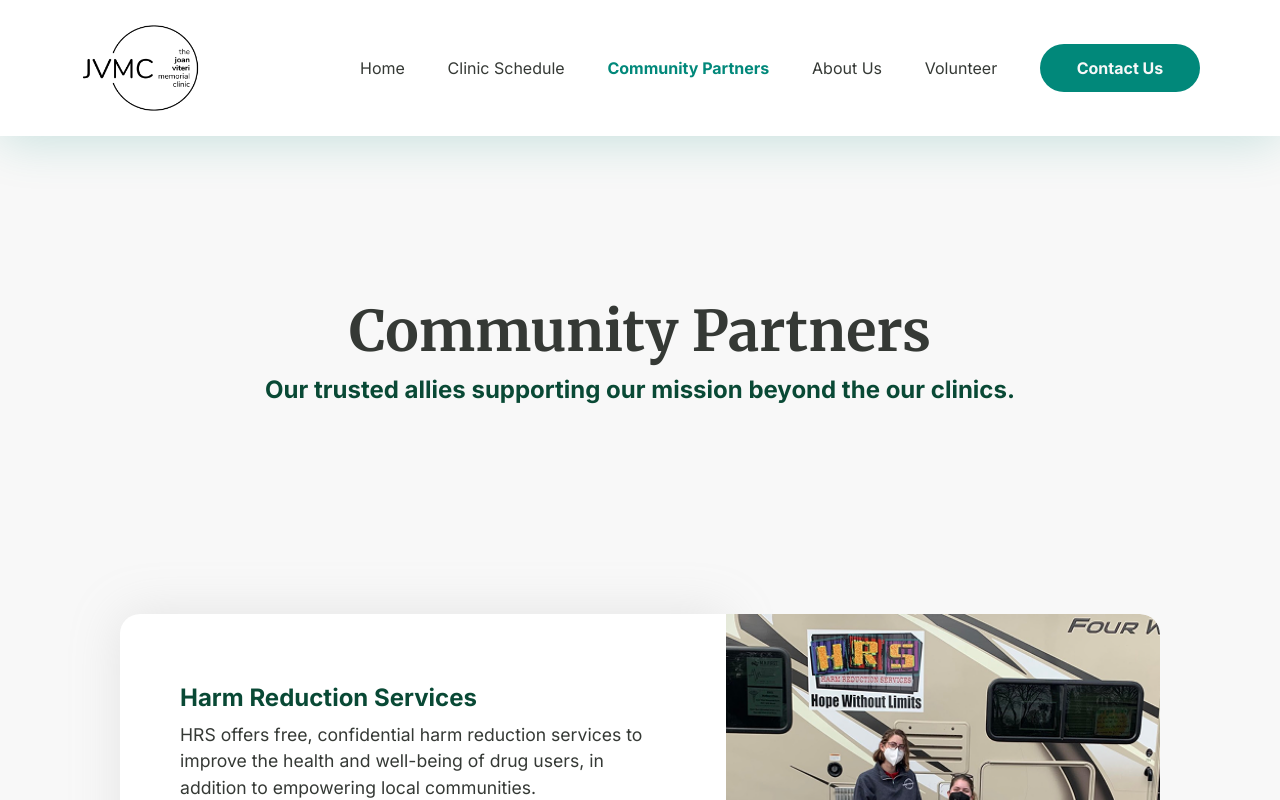
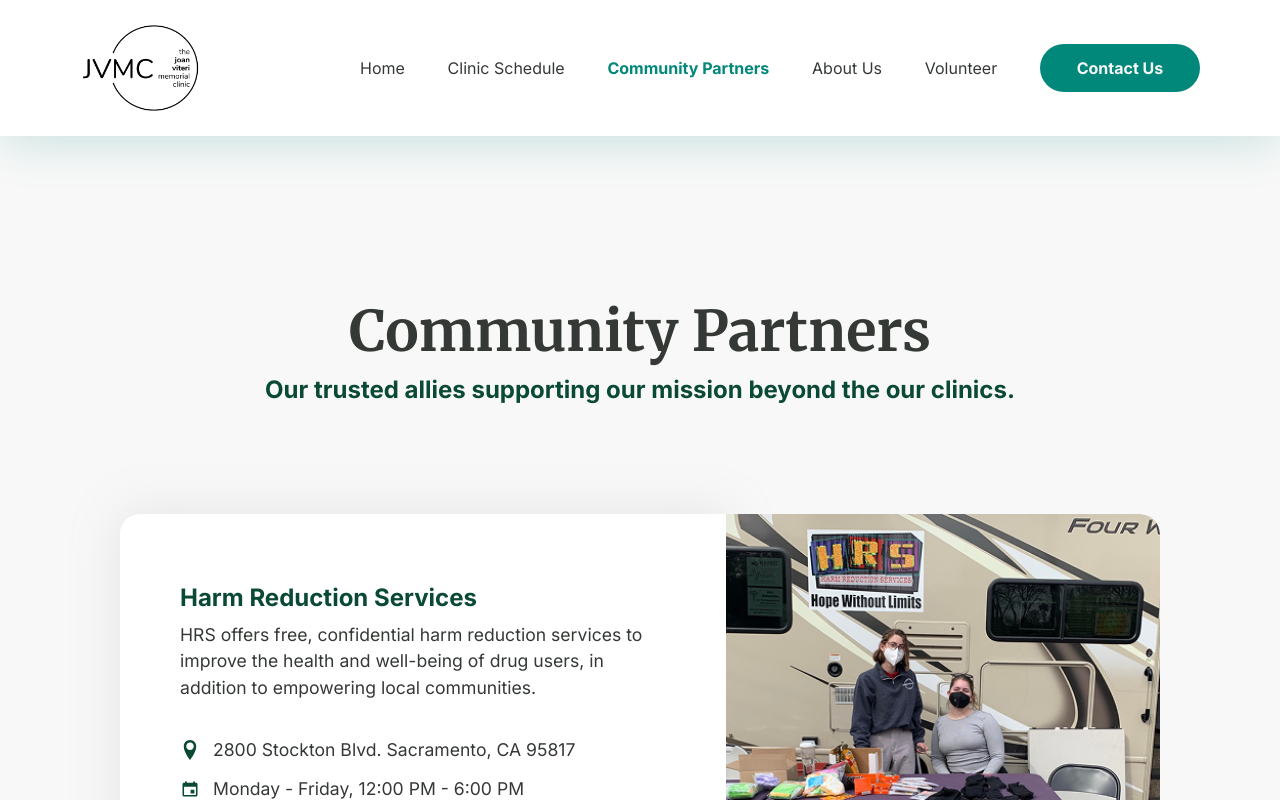
Before and after one commit to include-davis/jvmc, a Next.js app: page /community-partners in a window 1280 px wide. Shown: the top 800 px of the page. Built offline with nearby package versions, Linux system fonts and the light colour scheme; no server answers.

Commit message:
fix spacing bug for community partners page

```diff
--- a/app/(pages)/community-partners/page.jsx
+++ b/app/(pages)/community-partners/page.jsx
@@ -44,6 +44,7 @@ export default async function CommunityPartners() {
 
   return (
     <main className={styles.page}>
+      <div className={styles.partnersSection}>
         <div className={styles.header}>
           <h1>Community Partners</h1>
           <h4>Our trusted allies supporting our mission beyond the our clinics.</h4>
@@ -53,6 +54,7 @@ export default async function CommunityPartners() {
           {partners.map((partner, index) => {
             return <CommunityPartnersCard key={index} index={index} partner={partner}/>;
           })}
+        </div>
       </div>
 
       <div className={styles.carouselSection}>
--- a/app/(pages)/community-partners/page.module.scss
+++ b/app/(pages)/community-partners/page.module.scss
@@ -7,7 +7,6 @@
   gap: var(--element-spacing);
   padding: var(--nav-to-element-spacing) 0;
   position: relative;
-  // width: 1040px;
   overflow: hidden;
 }
 
```
Lines whose indentation alone changed are shown as unchanged.
